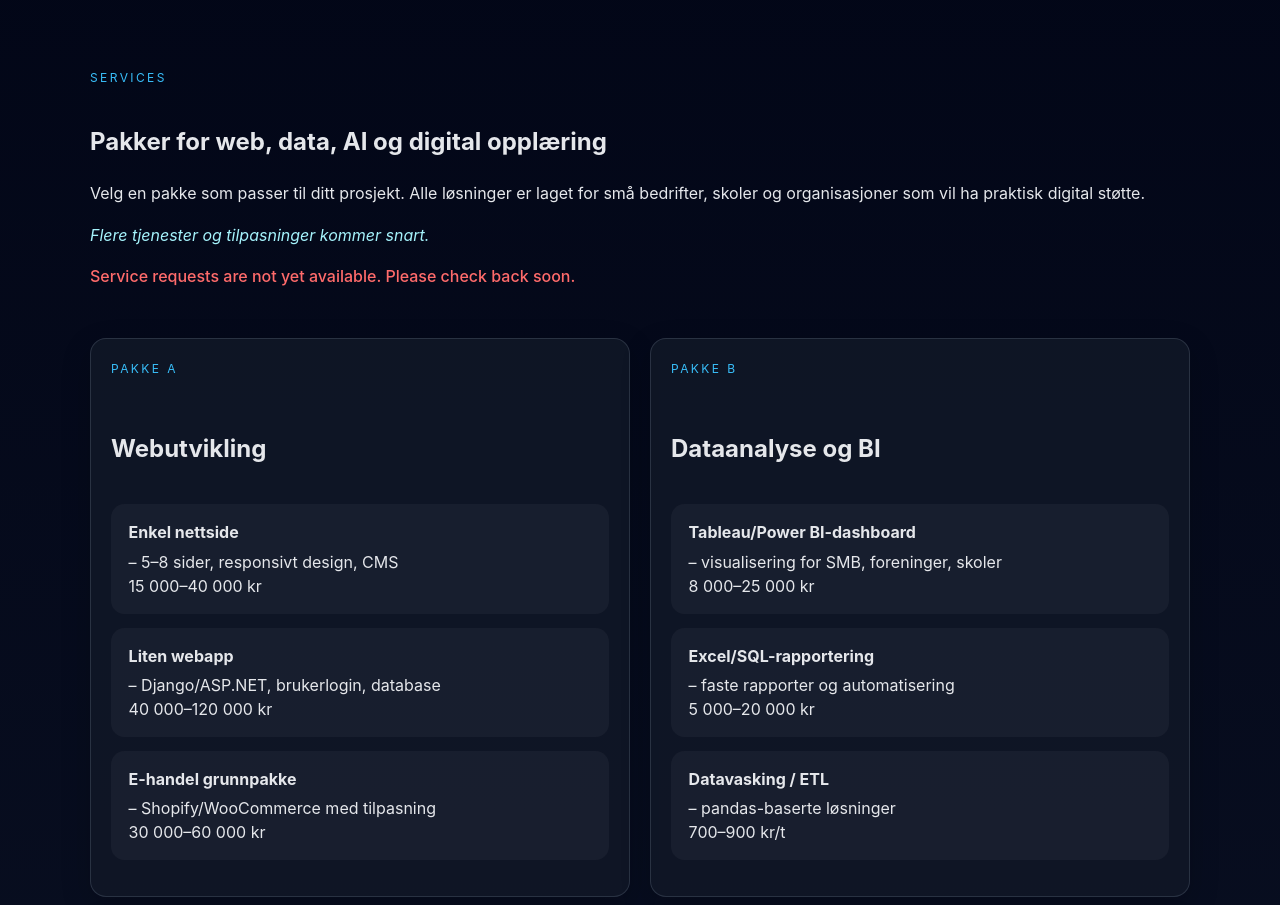
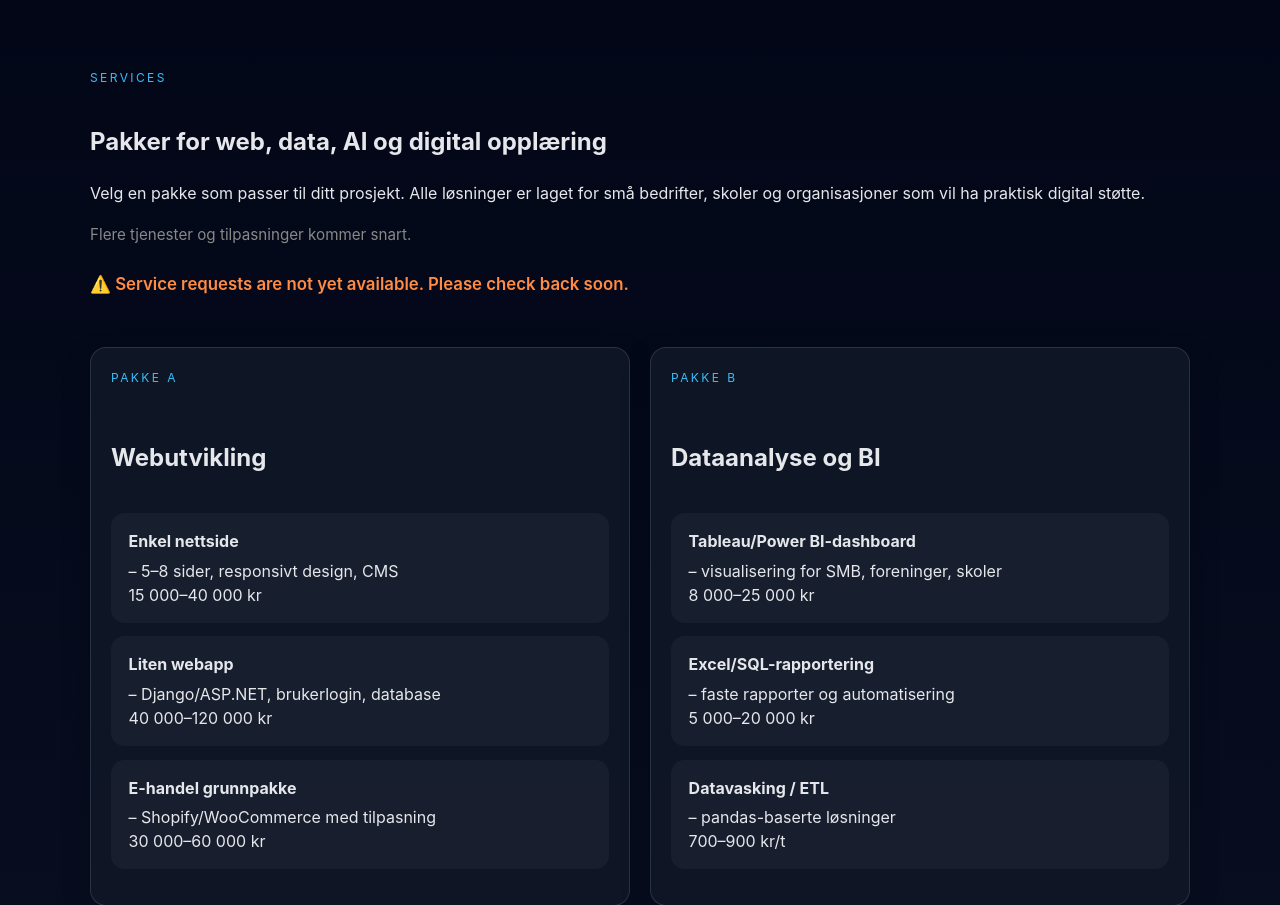
Before and after one commit to torbjorc-web/carlsen-portfolio, a Django app: page /services/ in a window 1280 px wide. Shown: the part 66-971 px from the top of the page. Run offline with Django 5.2, Linux system fonts and the light colour scheme; data that the repository does not hold is empty.

Commit message:
Improve Services page readability with better contrast and visual hierarchy

```diff
--- a/services/templates/services/service_list.html
+++ b/services/templates/services/service_list.html
@@ -7,9 +7,9 @@
       <span class="eyebrow">Services</span>
       <h1>Pakker for web, data, AI og digital opplæring</h1>
       <p>Velg en pakke som passer til ditt prosjekt. Alle løsninger er laget for små bedrifter, skoler og organisasjoner som vil ha praktisk digital støtte.</p>
-      <p class="soft-note">Flere tjenester og tilpasninger kommer snart.</p>
+      <p style="color: #888; font-size: 0.95rem; margin-top: 0.5rem;">Flere tjenester og tilpasninger kommer snart.</p>
       {% if services_disabled %}
-        <p style="color: #ff6b6b; margin-top: 15px; font-weight: 500;">Service requests are not yet available. Please check back soon.</p>
+        <p style="color: #ff8c42; margin-top: 1.5rem; font-weight: 600; font-size: 1.05rem;">⚠️ Service requests are not yet available. Please check back soon.</p>
       {% endif %}
     </div>
   </div>
```
